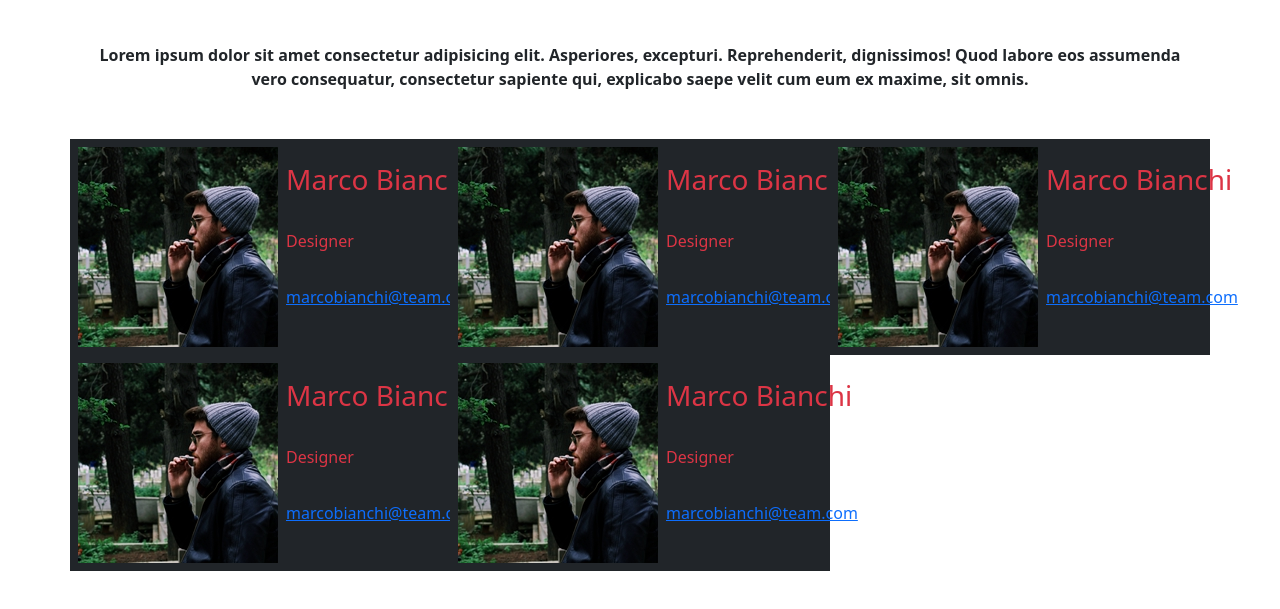
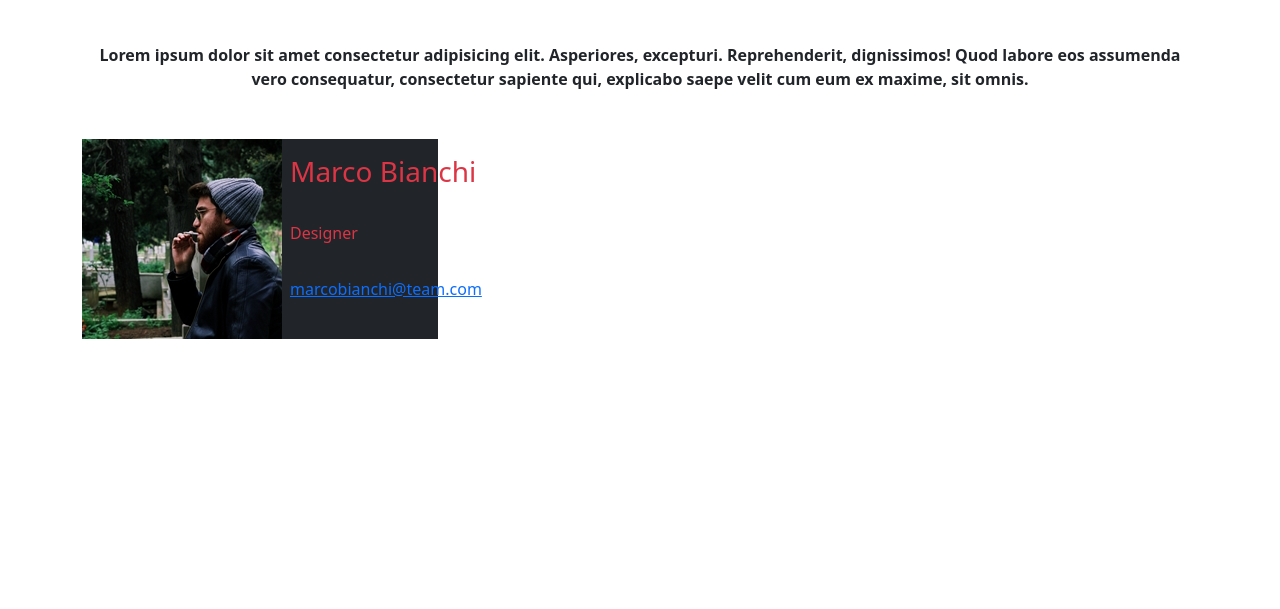
Before and after one commit to LuisE-Cruz/js-our-team, a plain HTML site: page index.html in a window 1280 px wide. Shown: the part 77-686 px from the top of the page. Drawn offline with nearby package versions, Linux system fonts and the light colour scheme.

Commit message:
fine setup in html con css bootstrap

```diff
--- a/index.html
+++ b/index.html
@@ -27,9 +27,11 @@
     </div>
     <div class="container">
 
-        <div class="row">
+        <div class="row g-4 container-team">
 
-            <div class="col-12 col-md-4 p-2 d-flex bg-dark">
+            <div class="col-12 col-md-4 ">
+
+                <div class="bg-dark d-flex">
 
                     <img src="img/male1.png" alt="Marco Bianchi">
 
@@ -42,58 +44,10 @@
                     </div>
 
                 </div>
-            <div class="col-12 col-md-4 p-2 d-flex bg-dark">
-
-                <img src="img/male1.png" alt="Marco Bianchi">
-
-                <div class="d-flex flex-column align-items-start">
-
-                    <h3 class="text-danger my-3 ms-2">Marco Bianchi</h3>
-                    <p class="text-danger my-3 ms-2">Designer</p>
-                    <a class="my-3 ms-2" href="#">marcobianchi@team.com</a>
 
             </div>
 
-            </div>
-            <div class="col-12 col-md-4 p-2 d-flex bg-dark">
 
-                <img src="img/male1.png" alt="Marco Bianchi">
-
-                <div class="d-flex flex-column align-items-start">
-
-                    <h3 class="text-danger my-3 ms-2">Marco Bianchi</h3>
-                    <p class="text-danger my-3 ms-2">Designer</p>
-                    <a class="my-3 ms-2" href="#">marcobianchi@team.com</a>
-
-                </div>
-
-            </div>
-            <div class="col-12 col-md-4 p-2 d-flex bg-dark">
-
-                <img src="img/male1.png" alt="Marco Bianchi">
-
-                <div class="d-flex flex-column align-items-start">
-
-                    <h3 class="text-danger my-3 ms-2">Marco Bianchi</h3>
-                    <p class="text-danger my-3 ms-2">Designer</p>
-                    <a class="my-3 ms-2" href="#">marcobianchi@team.com</a>
-
-                </div>
-
-            </div>
-            <div class="col-12 col-md-4 p-2 d-flex bg-dark">
-
-                <img src="img/male1.png" alt="Marco Bianchi">
-
-                <div class="d-flex flex-column align-items-start">
-
-                    <h3 class="text-danger my-3 ms-2">Marco Bianchi</h3>
-                    <p class="text-danger my-3 ms-2">Designer</p>
-                    <a class="my-3 ms-2" href="#">marcobianchi@team.com</a>
-
-                </div>
-
-            </div>
 
         </div>
 
--- a/js/script.js
+++ b/js/script.js
@@ -36,3 +36,5 @@ const teamMembers = [
     img: "img/female3.png"
   }
 ];
+
+const teamContainer = document.querySelector(".container-team");
```
Lines whose indentation alone changed are shown as unchanged.
